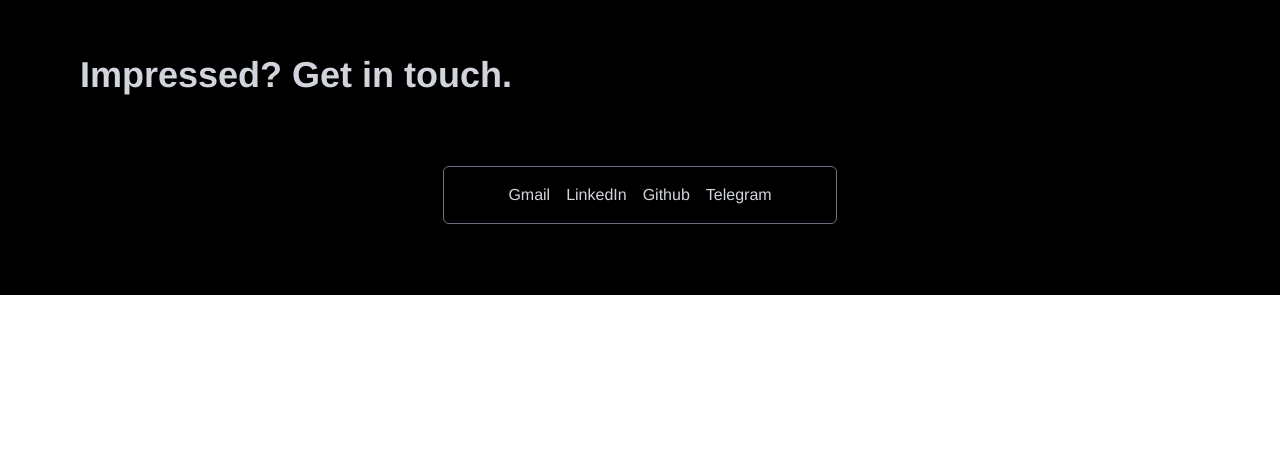
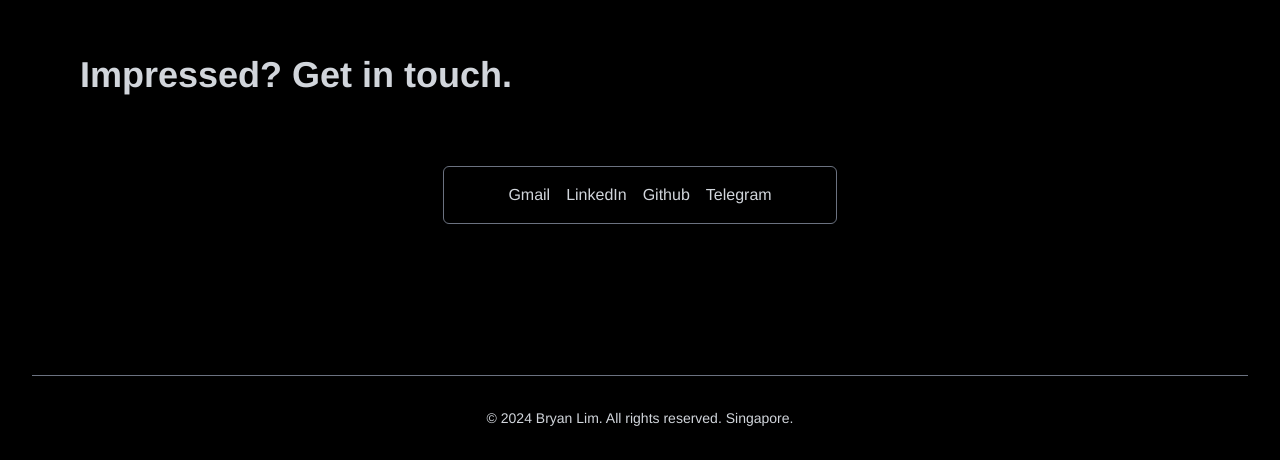
Before and after one commit to limjunan/portfolio, a React (Create React App) app: page / in a window 1280 px wide. Shown: the part 1689-2149 px from the top of the page. Before the commit the page ends 2064 px from the top, so only its background shows below. Built offline with nearby package versions, Linux system fonts and the light colour scheme.

Commit message:
add footer

```diff
--- a/src/App.js
+++ b/src/App.js
@@ -2,13 +2,17 @@ import "./App.css";
 import Landing from "./components/landing";
 import Showcase from "./components/showcase";
 import Contact from "./components/contact";
+import Footer from "./components/footer";
 
 function App() {
   return (
     <div className="bg-black">
-      <Landing />
-      <Showcase />
-      <Contact />
+      <div>
+        <Landing />
+        <Showcase />
+        <Contact />
+      </div>
+      <Footer />
     </div>
   );
 }
--- /dev/null
+++ b/src/components/footer.js
@@ -0,0 +1,13 @@
+import React from "react";
+
+const Footer = () => {
+  return (
+    <div className="h-[10vh text-gray-300 flex items-center justify-center border-t border-gray-500 p-8 mx-8">
+      <span className="text-sm">
+        © 2024 Bryan Lim. All rights reserved. Singapore.
+      </span>
+    </div>
+  );
+};
+
+export default Footer;
```
